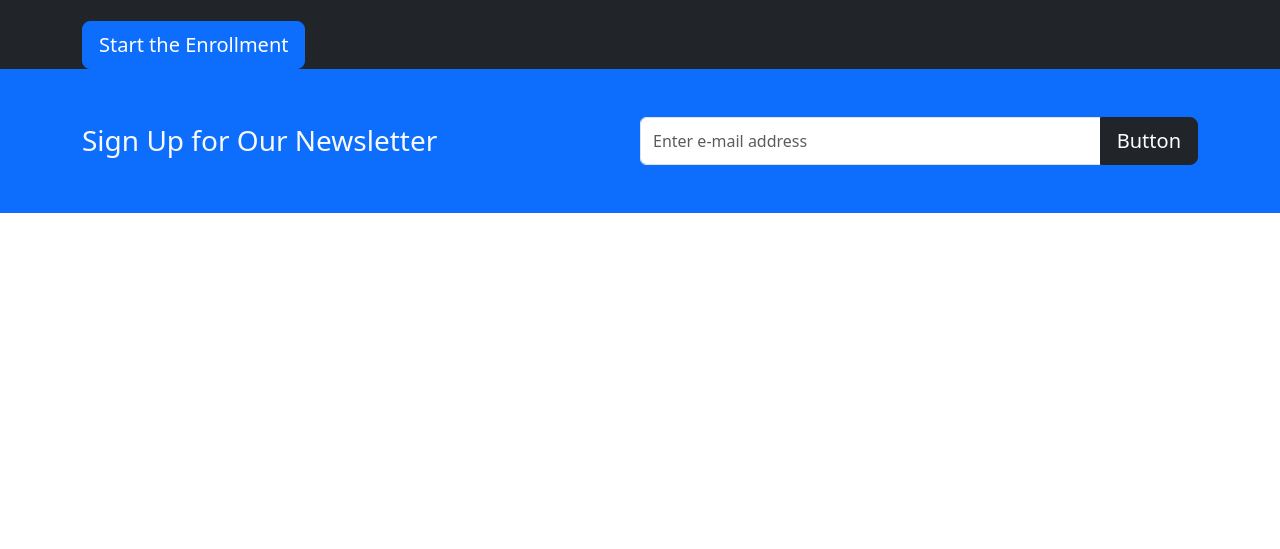
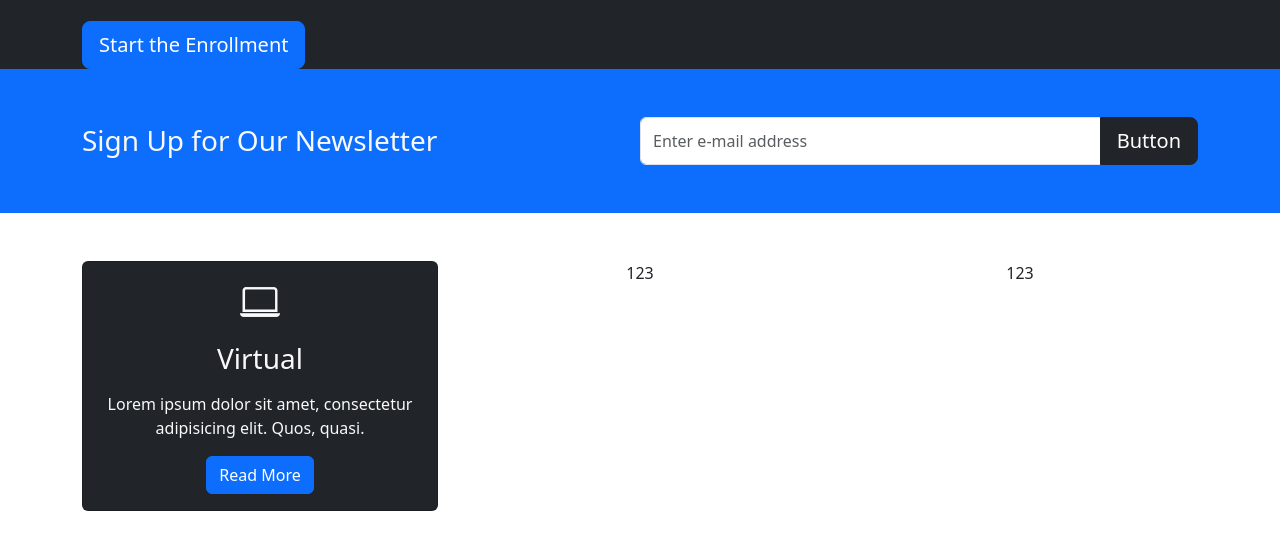
Before and after one commit to careyarmst/M02TutorialArmstrong, a plain HTML site: page index.html in a window 1280 px wide. Shown: the part 183-732 px from the top of the page. Drawn offline with nearby package versions, Linux system fonts and the light colour scheme.

Commit message:
Changes 313 PM

```diff
--- a/index.html
+++ b/index.html
@@ -6,7 +6,8 @@
   <meta name="viewport" content="width=device-width, initial-scale=1.0">
   <link href="https://cdn.jsdelivr.net/npm/bootstrap@5.3.3/dist/css/bootstrap.min.css" rel="stylesheet" integrity="sha384-QWTKZyjpPEjISv5WaRU9OFeRpok6YctnYmDr5pNlyT2bRjXh0JMhjY6hW+ALEwIH" crossorigin="anonymous">
   <link rel="stylesheet" href="style.css">
-<title>Frontend Bootcamp</title>
+  <link rel="stylesheet" href="https://cdn.jsdelivr.net/npm/bootstrap-icons@1.3.0/font/bootstrap-icons.css">
+  <title>Frontend Bootcamp</title>
 </head>
 
 <body>
@@ -70,6 +71,33 @@
     </div>
   </div>
 </section>
+
+<!--Boxes -->
+<section class="p-5">
+  <div class="container">
+    <div class="row text-center">
+      <div class="col-md">
+        <div class ="card bg-dark text-light">
+          <div class="card-body text-center">
+            <div class ="h1 mb-3">
+            <i class="bi bi-laptop"></i>
+            </div>
+          <h3 class="card-title mb-3">Virtual</h3>
+        <p class="card-text">
+          Lorem ipsum dolor sit amet, consectetur adipisicing elit. Quos, quasi.
+        </p>
+         <a href="#" class="btn btn-primary">Read More</a>
+          </div>
+        </div>
+      </div>
+      <div class="col-md">123</div>
+      <div class="col-md">123</div>
+
+    </div>
+  </div>
+</section>
+
+
   <script src="https://cdn.jsdelivr.net/npm/bootstrap@5.3.3/dist/js/bootstrap.bundle.min.js" integrity="sha384-YvpcrYf0tY3lHB60NNkmXc5s9fDVZLESaAA55NDzOxhy9GkcIdslK1eN7N6jIeHz" crossorigin="anonymous"></script>
 </body>
 </html>
```
